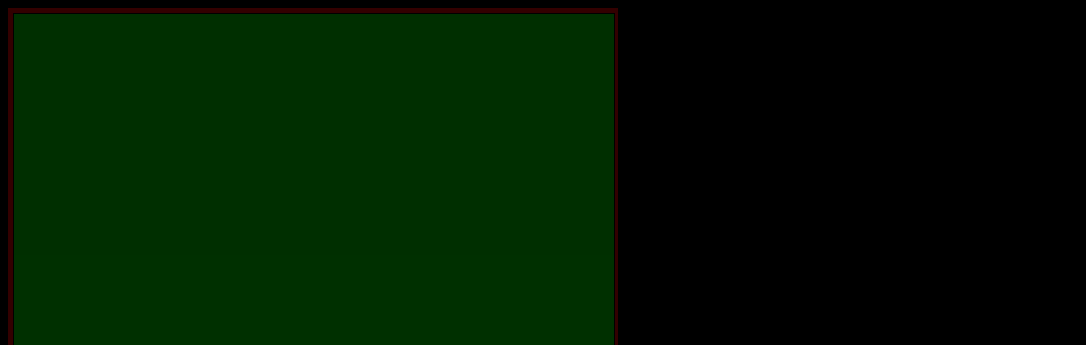
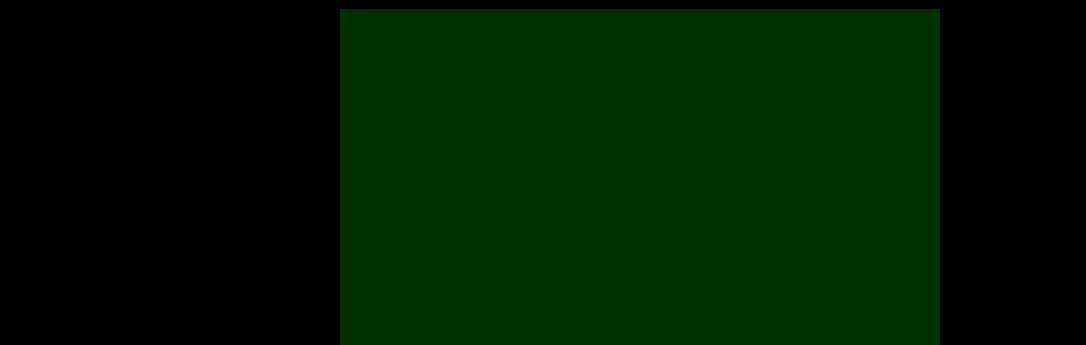
Before and after one commit to RosannaJ/RosannaJ.github.io, a plain HTML site: page exercise10/v3/index.html in a window 1280 px wide. Shown: the top 345 px of the page, without its empty margins (0-1086 px from the left). Drawn offline with Linux system fonts and the light colour scheme.

Commit message:
Update style.css

```diff
--- a/exercise10/v3/style.css
+++ b/exercise10/v3/style.css
@@ -1,14 +1,6 @@
 body {
   background-color: black;
 }
-
-#frame {
-  border: 5px solid red;
-  width: 600px;
-  height: 600px;
-  /*overflow: hidden;*/
-}
-
 
 /********GameBoard********/
 #gameBoard {
```
